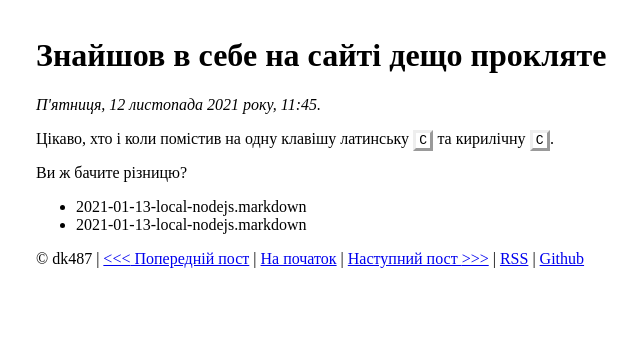
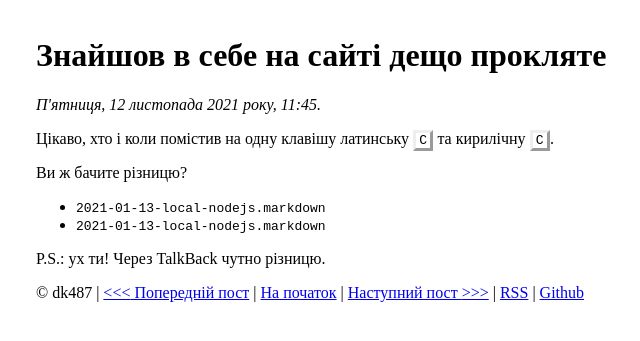
Before and after one commit to dk487/test.de.co.ua, a Jekyll site: the page built from _posts/2021/2021-11-12-cursed-url.md, in a window 1280 px wide. Shown: the top 341 px of the page, without its empty margins (204-844 px from the left). Built offline with Jekyll 4.4.1, drawn with Linux system fonts in a browser that asks for light colours.

Commit message:
Better speech mode

```diff
--- a/_posts/2021/2021-11-12-cursed-url.md
+++ b/_posts/2021/2021-11-12-cursed-url.md
@@ -7,5 +7,7 @@
 
 Ви ж бачите різницю?
 
- - 2021-01-13-loсal-nodejs.markdown
- - 2021-01-13-local-nodejs.markdown
+ - `2021-01-13-loсal-nodejs.markdown`
+ - `2021-01-13-local-nodejs.markdown`
+
+P.S.: ух ти! Через TalkBack чутно різницю.
```
Also changed, not shown: _posts/2021/2021-11-15-uniform-acceleration.md (+1 -1 lines).
